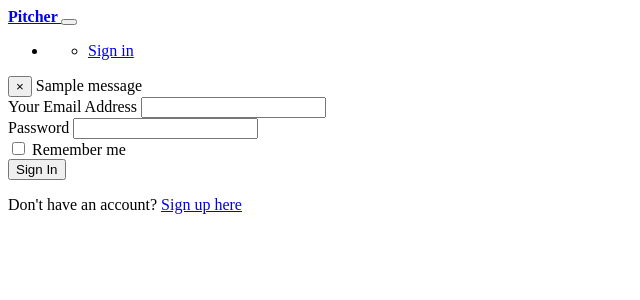
After one commit to Mohamud-Dev/pitcher, a Flask app: page /authenticate/login in a window 1280 px wide. The commit adds this page. Shown: the top 300 px of the page, without its empty margins (0-640 px from the left). Run offline with Flask 2, Linux system fonts and the light colour scheme; tables that the repository leaves empty hold one stand-in row (values such as "Sample post"); one stand-in notice (Sample message) is shown; parts of the project's set-up code (start-up, migrations or seed data) failed here and were passed over; some libraries are stand-ins or nearby versions.

Commit message:
implement login and logout forms and routes

```diff
--- a/app/auth/forms.py
+++ b/app/auth/forms.py
@@ -1,5 +1,5 @@
 from flask_wtf import FlaskForm
-from wtforms import StringField,PasswordField,SubmitField
+from wtforms import StringField,PasswordField,SubmitField,BooleanField
 from wtforms.validators import Required,Email,EqualTo
 from ..models import User
 
@@ -17,3 +17,9 @@ class RegistrationForm(FlaskForm):
     def validate_username(self,data_field):
         if User.query.filter_by(username = data_field.data).first():
             raise ValidationError('That username is taken')
+
+class LoginForm(FlaskForm):
+    email = StringField('Your Email Address',validators=[Required(),Email()])
+    password = PasswordField('Password',validators =[Required()])
+    remember = BooleanField('Remember me')
+    submit = SubmitField('Sign In')
--- a/app/auth/views.py
+++ b/app/auth/views.py
@@ -1,12 +1,10 @@
-from flask import render_template,redirect,url_for
+from flask import render_template,redirect,url_for,flash,request
 from . import auth
 from ..models import User
-from .forms import RegistrationForm
+from .forms import RegistrationForm, LoginForm
 from .. import db
+from flask_login import login_user,logout_user,login_required
 
-@auth.route('/login')
-def login():
-    return render_template('auth/login.html')
 
 @auth.route('/register',methods = ["GET","POST"])
 def register():
@@ -18,3 +16,23 @@ def register():
         return redirect(url_for('auth.login'))
         title = "New Account"
     return render_template('auth/register.html',registration_form = form)
+
+@auth.route('/login',methods=['GET','POST'])
+def login():
+    login_form = LoginForm()
+    if login_form.validate_on_submit():
+        user = User.query.filter_by(email = login_form.email.data).first()
+        if user is not None and user.verify_password(login_form.password.data):
+            login_user(user,login_form.remember.data)
+            return redirect(request.args.get('next') or url_for('main.index'))
+
+        flash('Invalid username or Password')
+
+    title = "Pitcher login"
+    return render_template('auth/login.html',login_form = login_form,title=title)
+
+@auth.route('/logout')
+@login_required
+def logout():
+    logout_user()
+    return redirect(url_for("main.index"))
--- /dev/null
+++ b/app/templates/auth/login.html
@@ -0,0 +1,24 @@
+{% extends 'base.html'%}
+{% import 'bootstrap/wtf.html' as wtf%}
+
+{% block content %}
+<div class="container">
+    <div class="row">
+      <div class= "col-md-2"> </div>
+      <div class="col-md-8">
+      <!--Flash message -->
+      {% for message in get_flashed_messages() %}
+        <div class="alert alert-danger">
+        <button type="button" class="close" data-dismiss="alert">&times;</button>
+        {{ message }}
+        </div>
+      {% endfor %}
+      <!-- Login form -->
+      {{wtf.quick_form(login_form)}}
+      <p> Don't have an account? <a href="{{url_for('auth.register')}}">Sign up here</a></p>
+     </div>
+     <div clas="col-md-2"> </div>
+    </div>
+</div>
+
+{% endblock%}
--- a/app/templates/navbar.html
+++ b/app/templates/navbar.html
@@ -8,8 +8,14 @@
             <li class="nav-item dropdown">
                 <a class="nav-link dropdown-toggle"  data-toggle="dropdown"aria-haspopup="true" aria-expanded="false">
                 <div class="dropdown-menu dropdown-menu-right dropdown-info" aria-labelledby="navbarDropdownMenuLink-4">
-                    <a class="dropdown-item" href="#">Log in</a>
-                    <a class="dropdown-item" href="#">Create account</a>
+                    <ul class="nav navbar-nav navbar-right">
+                        {% if current_user.is_authenticated %}
+                        <li style="color:white;padding:15px;">{{current_user.username}}</li>
+                        <li><a href="{{url_for('auth.logout')}}">Sign out</a></li>
+                        {% else %}
+                        <li><a href="{{url_for('auth.login')}}">Sign in</a></li>
+                        {%endif%}
+                      </ul>
                 </div>
             </li>
         </ul>
```
